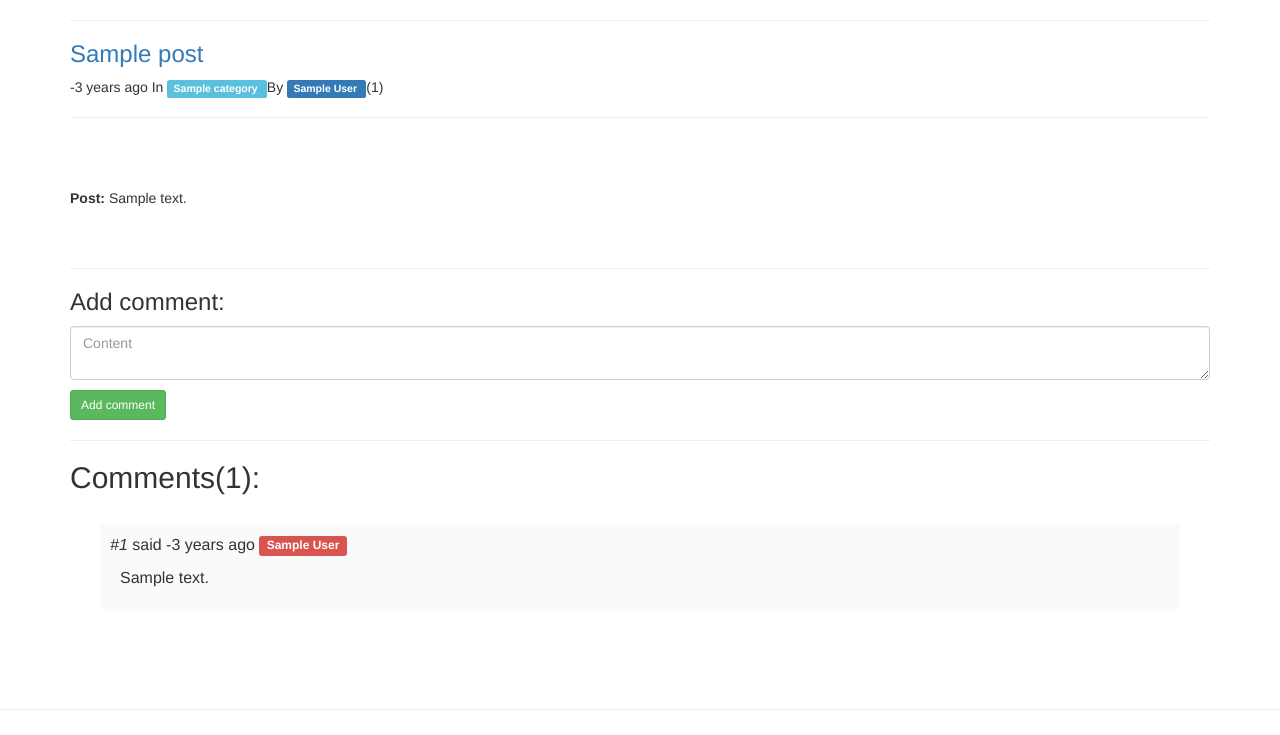
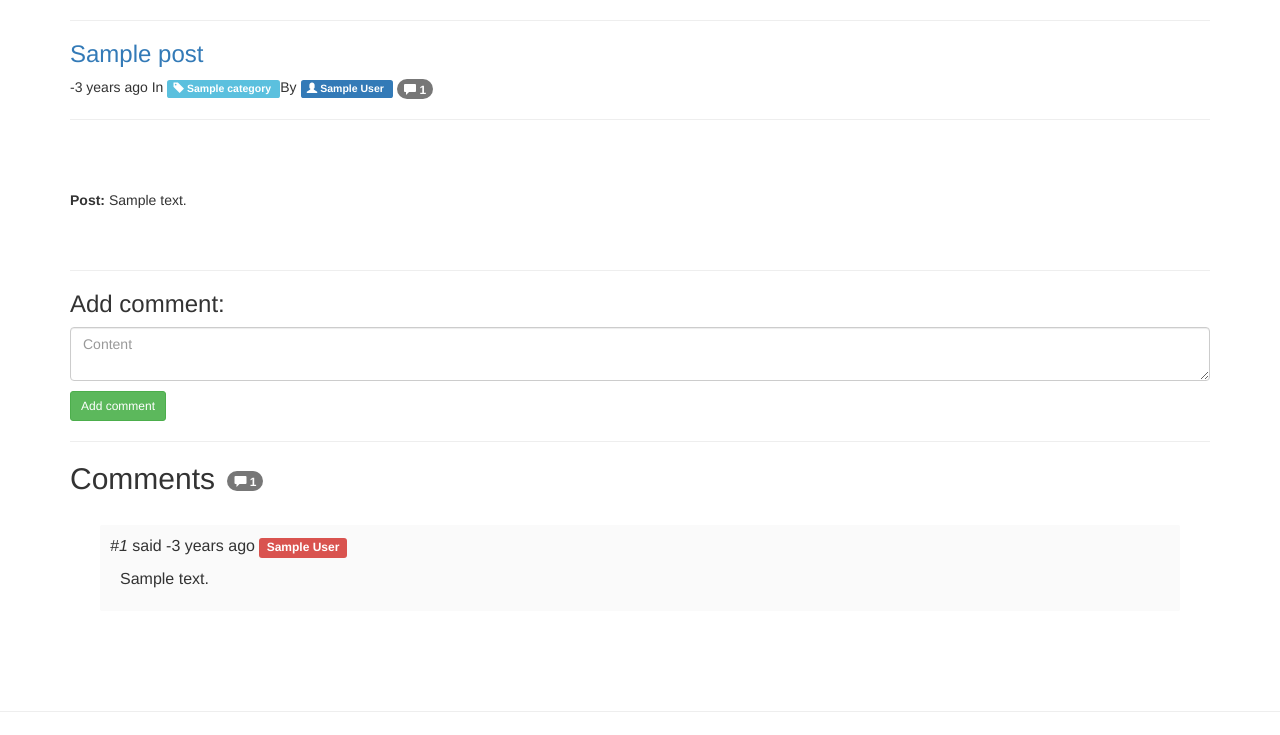
Before and after one commit to adyouri/kalima, a Flask app: page /posts/1 in a window 1280 px wide. Shown: the part 52-787 px from the top of the page. Run offline with Flask 2, Linux system fonts and the light colour scheme; a user stored in the database is signed in; tables that the repository leaves empty hold one stand-in row (values such as "Sample post"); some libraries are stand-ins or nearby versions.

Commit message:
Add some bootsrap styles

```diff
--- a/project/posts/templates/post.html
+++ b/project/posts/templates/post.html
@@ -27,7 +27,12 @@
    {% if not comments.first()  %} {# if post has no comments #}
    <i style = "color: #999"> No comments yet</i>
    {% else %}
-   <h2>Comments({{ post.comments | count }}): </h2>
+
+   <h2>Comments
+    <span class="badge" style="margin-left: 4px;">
+    <span class="glyphicon glyphicon-comment"></span> {{ post.comments | count }}</span>
+   </h2>
+
    <div class="comments">
        {% for comment in comments %}
        <div class="comment" name = {{ comment.id  }}>
--- a/project/templates/post_base.html
+++ b/project/templates/post_base.html
@@ -11,6 +11,7 @@
     {% endif %}
 
     In <span class="label label-info">
+        <span class="glyphicon glyphicon-tag"></span>
 
        <a href="{{ url_for("posts.posts_by_category",
                category=post.category.name)
@@ -19,14 +20,14 @@
     </span>
 
     By <span class="label label-primary">
-
+    <span class="glyphicon glyphicon-user"></span>
     <a href="{{ url_for("users.posts_by_author",
                author=post.author.name)
             }}">
        {{ post.author.name }} </a>
     </span>
 
-<span class="cooments-count"> ({{ post.comments | count }})</span>
+<span class="badge" style="margin-left: 4px;"><span class="glyphicon glyphicon-comment"></span> {{ post.comments | count }}</span>
 <hr>
 
 <br>
```
